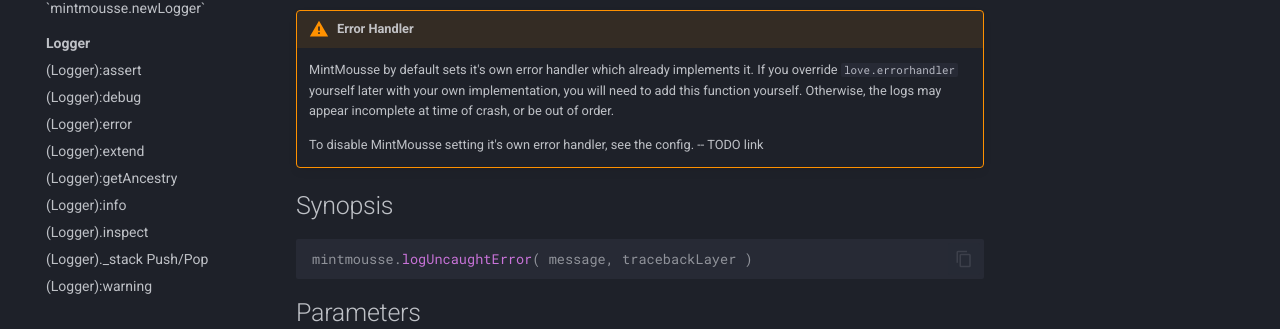
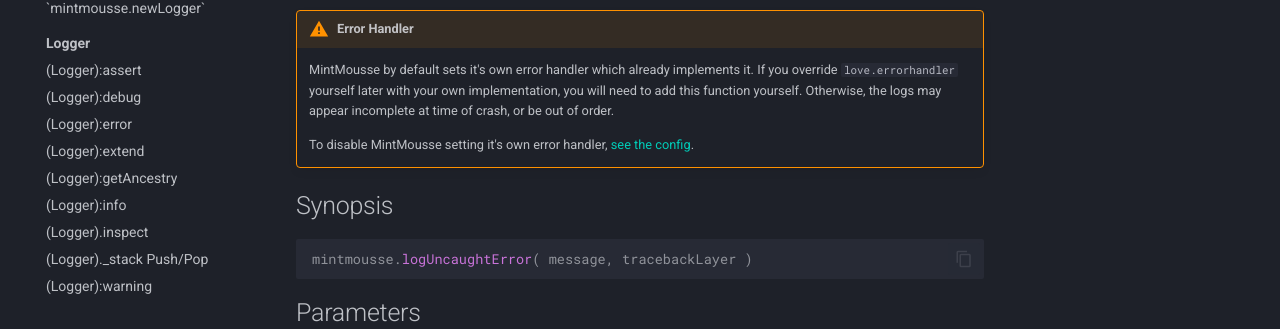
Before and after one commit to EngineerSmith/MintMousse, an MkDocs documentation site: the page built from docs/logging/logUncaughtError.md, in a window 1280 px wide and 900 px high. Shown: the part 353-682 px from the top of the window. Built offline with MkDocs 1.6.1 and Material for MkDocs 9.7.7, drawn with Linux system fonts in a browser that asks for light colours; comment, search, counter and statistics services are not loaded; the version menu is left out.

Commit message:
docs: Fixed broken todo links to the config

````diff
--- a/docs/logging/logUncaughtError.md
+++ b/docs/logging/logUncaughtError.md
@@ -7,7 +7,7 @@
 
     MintMousse by default sets it's own error handler which already implements it. If you override `love.errorhandler` yourself later with your own implementation, you will need to add this function yourself. Otherwise, the logs may appear incomplete at time of crash, or be out of order.
 
-    To disable MintMousse setting it's own error handler, see the config. -- TODO link
+    To disable MintMousse setting it's own error handler, [see the config](../config.md#mintmoussereplace_default_error_handler).
 
 ## Synopsis
 ```lua
````
Also changed, not shown: docs/config.md (+5 -5 lines), docs/controller/buildPage.md (+1 -1 lines), docs/logging/addGlobalLogSink.md (+1 -1 lines), docs/logging/addLogSink.md (+1 -1 lines), docs/logging/logger/debug.md (+1 -1 lines).
